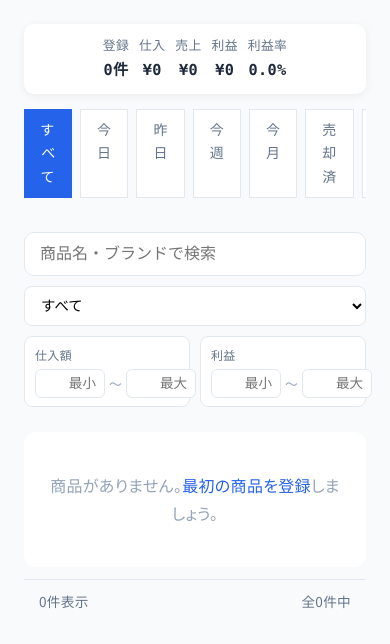
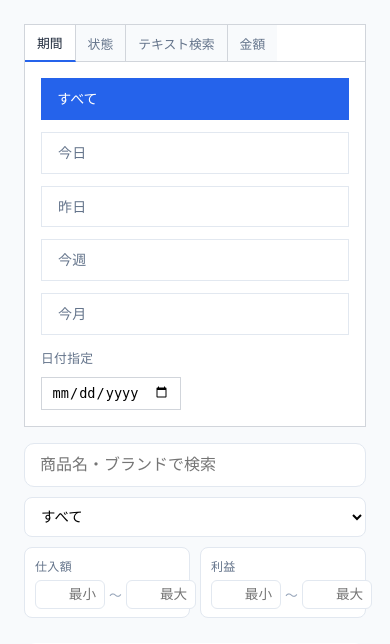
Before and after one commit to kaika-official-0620/merchandise-management, a Python web app: template templates/index.html in a window 390 px wide. Shown: the top 644 px of the page. Before the commit the page ends 609 px from the top, so only its background shows below. Run offline with Jinja, Linux system fonts and the light colour scheme; the template is opened without the code that fills it, so the values that code supplies are empty.

Commit message:
Add files via upload

```diff
--- a/templates/index.html
+++ b/templates/index.html
@@ -83,41 +83,105 @@
     opacity: 0.8;
 }
 
-/* コンパクト統計バー */
-.compact-stats {
+/* フィルタータブ */
+.filter-tabs {
     background: white;
-    border-radius: 10px;
-    padding: 12px 20px;
-    margin-bottom: 15px;
+    border: 1px solid #d1d5db;
+    margin-bottom: 1rem;
+}
+
+.filter-tabs-header {
+    display: flex;
+    border-bottom: 1px solid #d1d5db;
+}
+
+.filter-tab-btn {
+    padding: 0.75rem 1.25rem;
+    background: #f8fafc;
+    border: none;
+    border-right: 1px solid #d1d5db;
+    cursor: pointer;
+    font-size: 0.85rem;
+    color: #64748b;
+    font-weight: 500;
+    transition: all 0.2s;
+}
+
+.filter-tab-btn:last-child {
+    border-right: none;
+}
+
+.filter-tab-btn:hover {
+    background: #e2e8f0;
+}
+
+.filter-tab-btn.active {
+    background: white;
+    color: #1e293b;
+    border-bottom: 2px solid #2563eb;
+    margin-bottom: -1px;
+}
+
+.filter-tab-content {
+    display: none;
+    padding: 1rem;
+}
+
+.filter-tab-content.active {
+    display: block;
+}
+
+.filter-group {
+    display: flex;
+    flex-wrap: wrap;
+    gap: 0.75rem;
+    align-items: center;
+}
+
+.filter-item {
     display: flex;
     align-items: center;
-    justify-content: center;
-    gap: 20px;
-    box-shadow: 0 2px 8px rgba(0,0,0,0.06);
-    flex-wrap: wrap;
+    gap: 0.5rem;
 }
 
-.compact-stat {
-    display: flex;
-    align-items: center;
-    gap: 8px;
+.filter-item label {
+    font-size: 0.8rem;
+    color: #64748b;
+    white-space: nowrap;
 }
 
-.compact-stat-label {
+.filter-item input,
+.filter-item select {
+    padding: 0.4rem 0.6rem;
+    border: 1px solid #d1d5db;
+    font-size: 0.85rem;
+    min-width: 100px;
+}
+
+.filter-item input[type="number"] {
+    width: 80px;
+}
+
+.filter-item input[type="date"] {
+    width: 140px;
+}
+
+.filter-actions {
+    display: flex;
+    gap: 0.5rem;
+    margin-left: auto;
+}
+
+.filter-clear-btn {
+    padding: 0.4rem 0.75rem;
+    background: #f1f5f9;
+    border: 1px solid #d1d5db;
     font-size: 0.8rem;
+    cursor: pointer;
     color: #64748b;
 }
 
-.compact-stat-value {
-    font-size: 0.95rem;
-    font-weight: 600;
-    color: #1e293b;
-    font-family: 'Consolas', monospace;
-}
-
-.compact-stat-divider {
-    width: 1px;
-    height: 20px;
+.filter-clear-btn:hover {
     background: #e2e8f0;
 }
 
@@ -134,16 +198,28 @@
     .announcement-nav {
         margin-left: 0;
     }
-    .compact-stats {
-        gap: 10px;
-        padding: 10px 15px;
+    .filter-tabs-header {
+        flex-wrap: wrap;
     }
-    .compact-stat-divider {
-        display: none;
+    .filter-tab-btn {
+        padding: 0.5rem 0.75rem;
+        font-size: 0.8rem;
     }
-    .compact-stat {
+    .filter-group {
         flex-direction: column;
-        gap: 2px;
+        align-items: stretch;
+    }
+    .filter-item {
+        flex-direction: column;
+        align-items: stretch;
+    }
+    .filter-item input,
+    .filter-item select {
+        width: 100%;
+    }
+    .filter-actions {
+        margin-left: 0;
+        margin-top: 0.5rem;
     }
 }
 
@@ -716,45 +792,109 @@
 </div>
 {% endif %}
 
-<!-- コンパクト統計バー -->
-<div class="compact-stats">
-    <div class="compact-stat">
-        <span class="compact-stat-label">登録</span>
-        <span class="compact-stat-value">{{ stats.total_items or 0 }}件</span>
+<!-- フィルタータブ -->
+<div class="filter-tabs">
+    <div class="filter-tabs-header">
+        <button class="filter-tab-btn active" onclick="showFilterTab('period')">期間</button>
+        <button class="filter-tab-btn" onclick="showFilterTab('status')">状態</button>
+        <button class="filter-tab-btn" onclick="showFilterTab('text')">テキスト検索</button>
+        <button class="filter-tab-btn" onclick="showFilterTab('price')">金額</button>
     </div>
-    <div class="compact-stat-divider"></div>
-    <div class="compact-stat">
-        <span class="compact-stat-label">仕入</span>
-        <span class="compact-stat-value">¥{{ "{:,}".format(stats.total_purchase or 0) }}</span>
+
+    <!-- 期間フィルター -->
+    <div class="filter-tab-content active" id="filter-period">
+        <div class="filter-group">
+            <a href="{{ url_for('index') }}" class="filter-btn {% if not filter_type %}active{% endif %}">すべて</a>
+            <a href="{{ url_for('index', filter='today') }}" class="filter-btn {% if filter_type == 'today' %}active{% endif %}">今日</a>
+            <a href="{{ url_for('index', filter='yesterday') }}" class="filter-btn {% if filter_type == 'yesterday' %}active{% endif %}">昨日</a>
+            <a href="{{ url_for('index', filter='week') }}" class="filter-btn {% if filter_type == 'week' %}active{% endif %}">今週</a>
+            <a href="{{ url_for('index', filter='month') }}" class="filter-btn {% if filter_type == 'month' %}active{% endif %}">今月</a>
+            <div class="filter-item">
+                <label>日付指定</label>
+                <input type="date" id="tab-filter-date" onchange="filterTable()">
+            </div>
+        </div>
     </div>
-    <div class="compact-stat-divider"></div>
-    <div class="compact-stat">
-        <span class="compact-stat-label">売上</span>
-        <span class="compact-stat-value">¥{{ "{:,}".format(stats.total_sales or 0) }}</span>
+
+    <!-- 状態フィルター -->
+    <div class="filter-tab-content" id="filter-status-tab">
+        <div class="filter-group">
+            <a href="{{ url_for('index') }}" class="filter-btn {% if not filter_type %}active{% endif %}">すべて</a>
+            <a href="{{ url_for('index', filter='sold') }}" class="filter-btn {% if filter_type == 'sold' %}active{% endif %}">売却済</a>
+            <a href="{{ url_for('index', filter='unsold') }}" class="filter-btn {% if filter_type == 'unsold' %}active{% endif %}">未売却</a>
+            <div class="filter-item">
+                <label>状態</label>
+                <select id="tab-filter-condition" onchange="filterTable()">
+                    <option value="">全て</option>
+                    <option value="N">N</option>
+                    <option value="S">S</option>
+                    <option value="A">A</option>
+                    <option value="AB">AB</option>
+                    <option value="B">B</option>
+                </select>
+            </div>
+            <div class="filter-item">
+                <label>販売状況</label>
+                <select id="tab-filter-status" onchange="filterTable()">
+                    <option value="">すべて</option>
+                    <option value="sold">売却済</option>
+                    <option value="listed">出品中</option>
+                    <option value="unlisted">未出品</option>
+                </select>
+            </div>
+        </div>
     </div>
-    <div class="compact-stat-divider"></div>
-    <div class="compact-stat">
-        <span class="compact-stat-label">利益</span>
-        <span class="compact-stat-value {% if stats.total_profit and stats.total_profit > 0 %}profit-positive{% else %}profit-negative{% endif %}">¥{{ "{:,}".format(stats.total_profit or 0) }}</span>
+
+    <!-- テキスト検索 -->
+    <div class="filter-tab-content" id="filter-text">
+        <div class="filter-group">
+            <div class="filter-item">
+                <label>No</label>
+                <input type="text" id="tab-filter-id" placeholder="No" onkeyup="filterTable()">
+            </div>
+            <div class="filter-item">
+                <label>商品名</label>
+                <input type="text" id="tab-filter-name" placeholder="商品名" onkeyup="filterTable()">
+            </div>
+            <div class="filter-item">
+                <label>ブランド</label>
+                <input type="text" id="tab-filter-brand" placeholder="ブランド" onkeyup="filterTable()">
+            </div>
+            <div class="filter-item">
+                <label>店舗</label>
+                <input type="text" id="tab-filter-store" placeholder="店舗" onkeyup="filterTable()">
+            </div>
+            <div class="filter-actions">
+                <button class="filter-clear-btn" onclick="clearTextFilters()">クリア</button>
+            </div>
+        </div>
     </div>
-    <div class="compact-stat-divider"></div>
-    <div class="compact-stat">
-        <span class="compact-stat-label">利益率</span>
-        {% set profit_rate = ((stats.total_profit or 0) / (stats.total_sales or 1) * 100) if stats.total_sales and stats.total_sales > 0 else 0 %}
-        <span class="compact-stat-value {% if profit_rate > 0 %}profit-positive{% elif profit_rate < 0 %}profit-negative{% endif %}">{{ "%.1f"|format(profit_rate) }}%</span>
-    </div>
-</div>
 
-<!-- ツールバー -->
-<div class="filter-bar">
-    <div class="filter-buttons">
-        <a href="{{ url_for('index') }}" class="filter-btn {% if not filter_type %}active{% endif %}">すべて</a>
-        <a href="{{ url_for('index', filter='today') }}" class="filter-btn {% if filter_type == 'today' %}active{% endif %}">今日</a>
-        <a href="{{ url_for('index', filter='yesterday') }}" class="filter-btn {% if filter_type == 'yesterday' %}active{% endif %}">昨日</a>
-        <a href="{{ url_for('index', filter='week') }}" class="filter-btn {% if filter_type == 'week' %}active{% endif %}">今週</a>
-        <a href="{{ url_for('index', filter='month') }}" class="filter-btn {% if filter_type == 'month' %}active{% endif %}">今月</a>
-        <a href="{{ url_for('index', filter='sold') }}" class="filter-btn {% if filter_type == 'sold' %}active{% endif %}">売却済</a>
-        <a href="{{ url_for('index', filter='unsold') }}" class="filter-btn {% if filter_type == 'unsold' %}active{% endif %}">未売却</a>
+    <!-- 金額フィルター -->
+    <div class="filter-tab-content" id="filter-price">
+        <div class="filter-group">
+            <div class="filter-item">
+                <label>仕入額</label>
+                <input type="number" id="tab-filter-purchase-min" placeholder="以上" onchange="filterTable()">
+                <span>〜</span>
+                <input type="number" id="tab-filter-purchase-max" placeholder="以下" onchange="filterTable()">
+            </div>
+            <div class="filter-item">
+                <label>売上</label>
+                <input type="number" id="tab-filter-sale-min" placeholder="以上" onchange="filterTable()">
+                <span>〜</span>
+                <input type="number" id="tab-filter-sale-max" placeholder="以下" onchange="filterTable()">
+            </div>
+            <div class="filter-item">
+                <label>利益</label>
+                <input type="number" id="tab-filter-profit-min" placeholder="以上" onchange="filterTable()">
+                <span>〜</span>
+                <input type="number" id="tab-filter-profit-max" placeholder="以下" onchange="filterTable()">
+            </div>
+            <div class="filter-actions">
+                <button class="filter-clear-btn" onclick="clearPriceFilters()">クリア</button>
+            </div>
+        </div>
     </div>
 </div>
 
@@ -777,58 +917,6 @@
                     <th class="sortable" data-sort="profit">利益</th>
                     <th>販売状況</th>
                     <th style="width: 130px;">操作</th>
-                </tr>
-                <!-- フィルター行 -->
-                <tr class="filter-row">
-                    <th></th>
-                    <th><input type="text" id="filter-id" placeholder="No" onkeyup="filterTable()"></th>
-                    <th><input type="text" id="filter-name" placeholder="商品名" onkeyup="filterTable()"></th>
-                    <th><input type="text" id="filter-brand" placeholder="ブランド" onkeyup="filterTable()"></th>
-                    <th>
-                        <select id="filter-condition" onchange="filterTable()">
-                            <option value="">全て</option>
-                            <option value="N">N</option>
-                            <option value="S">S</option>
-                            <option value="A">A</option>
-                            <option value="AB">AB</option>
-                            <option value="B">B</option>
-                        </select>
-                    </th>
-                    <th><input type="text" id="filter-store" placeholder="店舗" onkeyup="filterTable()"></th>
-                    <th><input type="date" id="filter-date" onchange="filterTable()"></th>
-                    <th>
-                        <div class="price-filter">
-                            <input type="number" id="filter-purchase-min" placeholder="▲以上" onchange="filterTable()">
-                            <input type="number" id="filter-purchase-max" placeholder="▼以下" onchange="filterTable()">
-                        </div>
-                    </th>
-                    <th>
-                        <div class="price-filter">
-                            <input type="number" id="filter-listing-min" placeholder="▲以上" onchange="filterTable()">
-                            <input type="number" id="filter-listing-max" placeholder="▼以下" onchange="filterTable()">
-                        </div>
-                    </th>
-                    <th>
-                        <div class="price-filter">
-                            <input type="number" id="filter-sale-min" placeholder="▲以上" onchange="filterTable()">
-                            <input type="number" id="filter-sale-max" placeholder="▼以下" onchange="filterTable()">
-                        </div>
-                    </th>
-                    <th>
-                        <div class="price-filter">
-                            <input type="number" id="filter-profit-min" placeholder="▲以上" onchange="filterTable()">
-                            <input type="number" id="filter-profit-max" placeholder="▼以下" onchange="filterTable()">
-                        </div>
-                    </th>
-                    <th>
-                        <select id="filter-status" onchange="filterTable()">
-                            <option value="">すべて</option>
-                            <option value="sold">売却済</option>
-                            <option value="listed">出品中</option>
-                            <option value="unlisted">未出品</option>
-                        </select>
-                    </th>
-                    <th></th>
                 </tr>
             </thead>
             <tbody>
@@ -1047,25 +1135,69 @@
 </div>
 
 <script>
+// フィルタータブ切り替え
+function showFilterTab(tabName) {
+    // すべてのタブコンテンツを非表示
+    document.querySelectorAll('.filter-tab-content').forEach(tab => {
+        tab.classList.remove('active');
+    });
+    // すべてのタブボタンを非アクティブに
+    document.querySelectorAll('.filter-tab-btn').forEach(btn => {
+        btn.classList.remove('active');
+    });
+
+    // タブ名からコンテンツIDを取得
+    let contentId;
+    switch(tabName) {
+        case 'period': contentId = 'filter-period'; break;
+        case 'status': contentId = 'filter-status-tab'; break;
+        case 'text': contentId = 'filter-text'; break;
+        case 'price': contentId = 'filter-price'; break;
+    }
+
+    // 選択したタブを表示
+    document.getElementById(contentId).classList.add('active');
+    event.target.classList.add('active');
+}
+
+// テキストフィルターをクリア
+function clearTextFilters() {
+    document.getElementById('tab-filter-id').value = '';
+    document.getElementById('tab-filter-name').value = '';
+    document.getElementById('tab-filter-brand').value = '';
+    document.getElementById('tab-filter-store').value = '';
+    filterTable();
+}
+
+// 金額フィルターをクリア
+function clearPriceFilters() {
+    document.getElementById('tab-filter-purchase-min').value = '';
+    document.getElementById('tab-filter-purchase-max').value = '';
+    document.getElementById('tab-filter-sale-min').value = '';
+    document.getElementById('tab-filter-sale-max').value = '';
+    document.getElementById('tab-filter-profit-min').value = '';
+    document.getElementById('tab-filter-profit-max').value = '';
+    filterTable();
+}
+
 // テーブルフィルター機能（PC・スマホ両対応）
 function filterTable() {
-    const filterId = document.getElementById('filter-id').value.toLowerCase();
-    const filterName = document.getElementById('filter-name').value.toLowerCase();
-    const filterBrand = document.getElementById('filter-brand').value.toLowerCase();
-    const filterCondition = document.getElementById('filter-condition').value;
-    const filterStore = document.getElementById('filter-store').value.toLowerCase();
-    const filterDate = document.getElementById('filter-date').value;
-    const filterStatus = document.getElementById('filter-status').value;
+    // タブからフィルター値を取得
+    const filterId = (document.getElementById('tab-filter-id')?.value || '').toLowerCase();
+    const filterName = (document.getElementById('tab-filter-name')?.value || '').toLowerCase();
+    const filterBrand = (document.getElementById('tab-filter-brand')?.value || '').toLowerCase();
+    const filterCondition = document.getElementById('tab-filter-condition')?.value || '';
+    const filterStore = (document.getElementById('tab-filter-store')?.value || '').toLowerCase();
+    const filterDate = document.getElementById('tab-filter-date')?.value || '';
+    const filterStatus = document.getElementById('tab-filter-status')?.value || '';
 
     // 料金フィルター
-    const filterPurchaseMin = document.getElementById('filter-purchase-min').value;
-    const filterPurchaseMax = document.getElementById('filter-purchase-max').value;
-    const filterListingMin = document.getElementById('filter-listing-min').value;
-    const filterListingMax = document.getElementById('filter-listing-max').value;
-    const filterSaleMin = document.getElementById('filter-sale-min').value;
-    const filterSaleMax = document.getElementById('filter-sale-max').value;
-    const filterProfitMin = document.getElementById('filter-profit-min').value;
-    const filterProfitMax = document.getElementById('filter-profit-max').value;
+    const filterPurchaseMin = document.getElementById('tab-filter-purchase-min')?.value || '';
+    const filterPurchaseMax = document.getElementById('tab-filter-purchase-max')?.value || '';
+    const filterSaleMin = document.getElementById('tab-filter-sale-min')?.value || '';
+    const filterSaleMax = document.getElementById('tab-filter-sale-max')?.value || '';
+    const filterProfitMin = document.getElementById('tab-filter-profit-min')?.value || '';
+    const filterProfitMax = document.getElementById('tab-filter-profit-max')?.value || '';
 
     let visibleCount = 0;
 
@@ -1089,7 +1221,6 @@ function filterTable() {
         const date = element.dataset.date || '';
         const status = element.dataset.status || '';
         const purchasePrice = element.dataset.purchasePrice || '0';
-        const listingPrice = element.dataset.listingPrice || '0';
         const salePrice = element.dataset.salePrice || '0';
         const profit = element.dataset.profit || '0';
 
@@ -1103,7 +1234,6 @@ function filterTable() {
 
         // 料金フィルター
         if (!checkPriceRange(purchasePrice, filterPurchaseMin, filterPurchaseMax)) return false;
-        if (!checkPriceRange(listingPrice, filterListingMin, filterListingMax)) return false;
         if (!checkPriceRange(salePrice, filterSaleMin, filterSaleMax)) return false;
         if (!checkPriceRange(profit, filterProfitMin, filterProfitMax)) return false;
 
```
